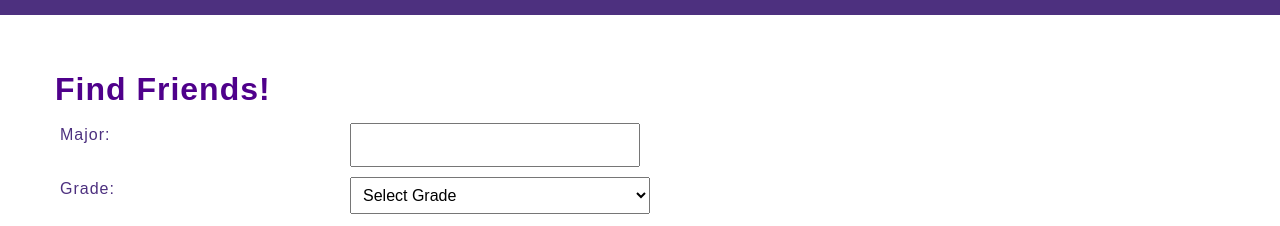
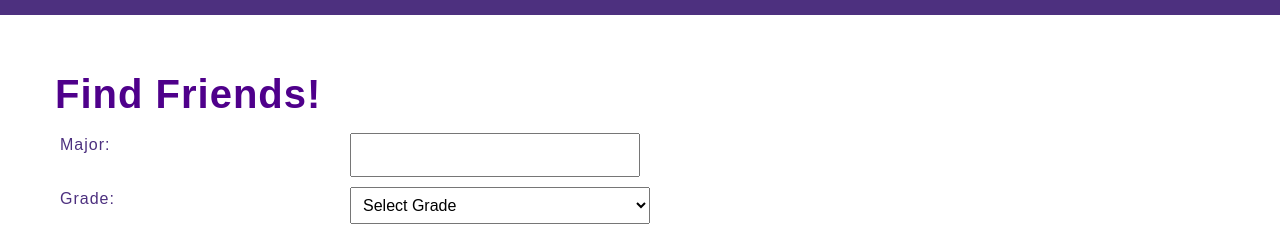
Before and after one commit to devanshidesai25/uwstudybuddy, a React (Create React App) app: page /friends in a window 1280 px wide. Shown: the part 131-357 px from the top of the page. Built offline with nearby package versions, Linux system fonts and the light colour scheme; no server answers; the database is empty.

Commit message:
added a react component from a react library to the profile page and is displayed on friends

```diff
--- a/src/Friends.js
+++ b/src/Friends.js
@@ -8,12 +8,19 @@ function FriendItem({ friend, handleSendEmail, isSelected, toggleSelection }) {
     handleSendEmail(friend.email);
   };
 
+  const formatDate = (date) => {
+    if (!date) return ''; // Return empty string if date is null or undefined
+    const options = { month: '2-digit', day: '2-digit', year: '2-digit' };
+    return new Date(date).toLocaleDateString('en-US', options);
+  };
+
   return (
     <div className={`card m-3 ${isSelected ? 'selected' : ''}`} style={{ width: '18rem' }} onClick={toggleSelection}>
       <div className="card-body">
         <h5 className="card-title">{friend.name}</h5>
         <p className="card-text">Major: {friend.major}</p>
         <p className="card-text">Grade: {friend.grade}</p>
+        <p className="card-text">Graduation Date: {formatDate(friend.graduationDate)}</p>
         <p className="card-text">Email: {friend.email}</p>
         <p className="card-text">Bio: {friend.bio}</p>
         <button className="btn btn-primary purple-btn" onClick={sendEmail}>
@@ -111,7 +118,7 @@ function Friends() {
 
       <div className="friends-container">
         <section className="alumni-search">
-          <h2 className="friends-header">Find Friends!</h2>
+          <h1 className="friends-header">Find Friends!</h1>
 
           <form onSubmit={handleSubmit} className="friends-form">
             <label htmlFor="major">Major:</label>
```
